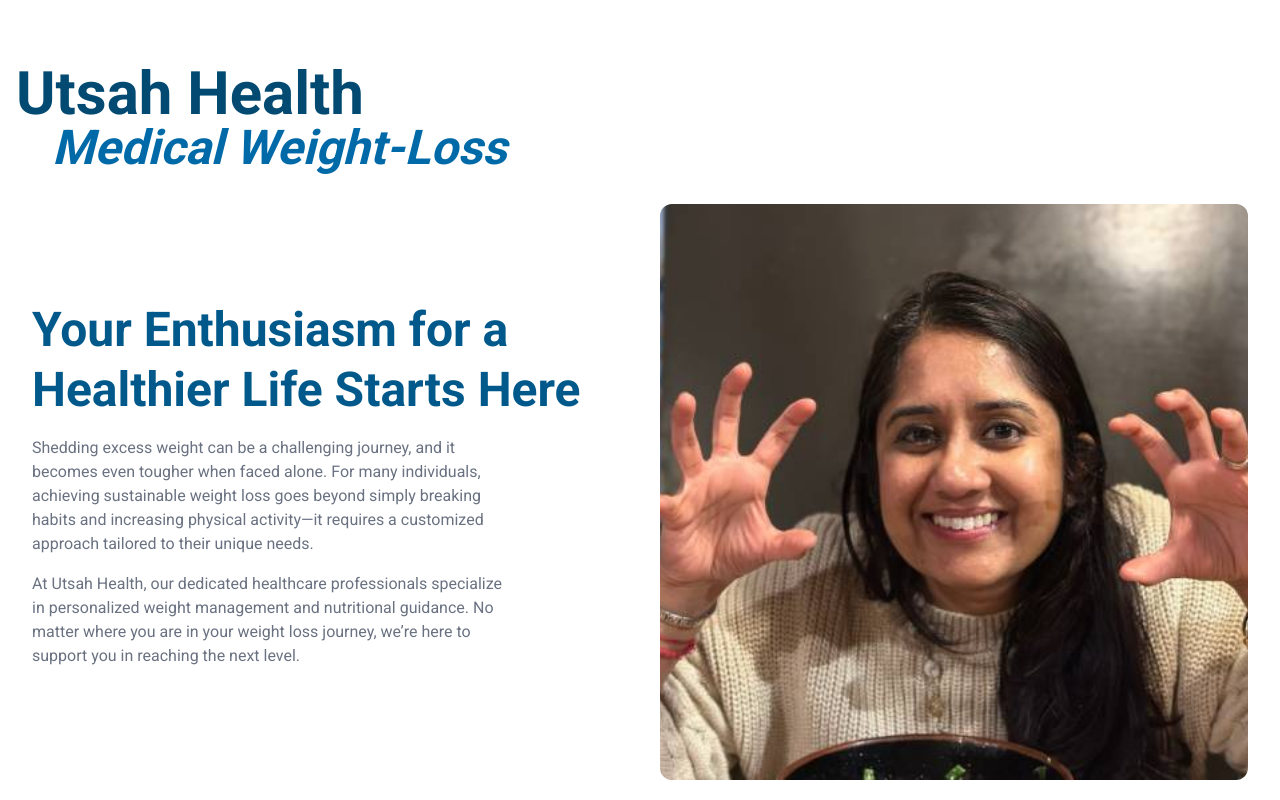
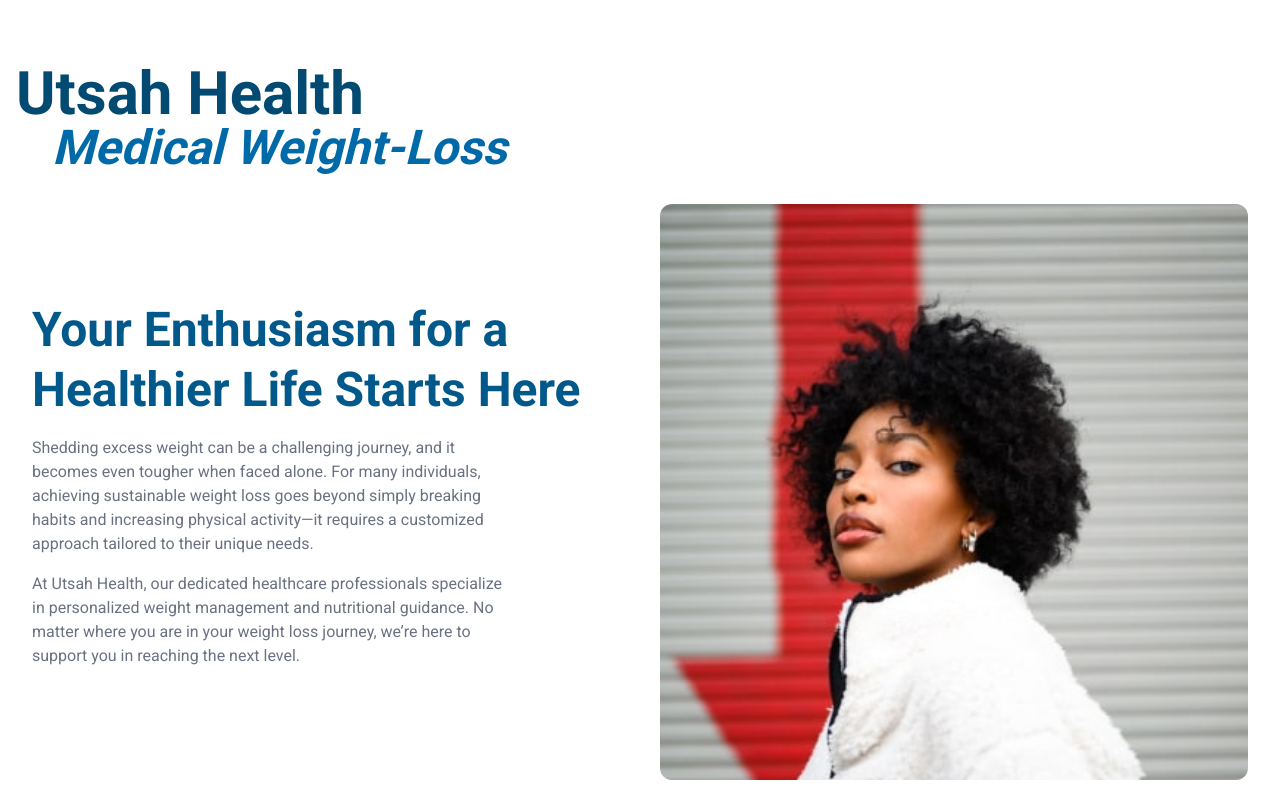
Before and after one commit to sroye98/utsah-health-nextjs, a Next.js app: page / in a window 1280 px wide. Shown: the top 800 px of the page. Built offline with nearby package versions, Linux system fonts and the light colour scheme.

Commit message:
removed links

```diff
--- a/src/components/contact-form.tsx
+++ b/src/components/contact-form.tsx
@@ -1,7 +1,7 @@
 "use client";
 
-import Constants from "@/constants";
-import CalendlyEmbed from "./calendly-embed";
+// import Constants from "@/constants";
+// import CalendlyEmbed from "./calendly-embed";
 
 const ContactForm = () => {
   return (
@@ -15,7 +15,7 @@
           and let&apos;s embark on a journey of innovation and success.
         </p>
       </div>
-      <CalendlyEmbed url={Constants.CALENDLY_URL} />
+      {/* <CalendlyEmbed url={Constants.CALENDLY_URL} /> */}
     </section>
   );
 };
--- a/src/components/hero.tsx
+++ b/src/components/hero.tsx
@@ -28,7 +28,7 @@
           width={1024}
           height={1024}
           alt="team work"
-          src="/image/gini-dutt.jpg"
+          src="/image/avatar1.jpg"
           className="h-[36rem] w-full rounded-xl object-cover"
         />
       </div>
--- a/src/components/nutritional-counseling.tsx
+++ b/src/components/nutritional-counseling.tsx
@@ -1,8 +1,8 @@
 "use client";
 
 import { FaCheckCircle } from "react-icons/fa";
-import CalendlyPopup from "./calendly-popup";
-import Constants from "@/constants";
+// import CalendlyPopup from "./calendly-popup";
+// import Constants from "@/constants";
 
 const ServiceNutritionalCounseling = () => {
   return (
@@ -112,7 +112,7 @@
           digestion, or long-term wellness**, we’ll guide you every step of the
           way.
         </p>
-        <CalendlyPopup url={Constants.CALENDLY_URL} />
+        {/* <CalendlyPopup url={Constants.CALENDLY_URL} /> */}
       </div>
     </section>
   );
--- a/src/components/obesity-management.tsx
+++ b/src/components/obesity-management.tsx
@@ -1,8 +1,8 @@
 "use client";
 
 import { FaCheckCircle } from "react-icons/fa";
-import CalendlyPopup from "./calendly-popup";
-import Constants from "@/constants";
+// import CalendlyPopup from "./calendly-popup";
+// import Constants from "@/constants";
 
 const ServiceObesityManagement = () => {
   return (
@@ -111,7 +111,7 @@
           we’re here to support you with **evidence-based care** and a
           **personalized plan** to help you achieve a healthier life.
         </p>
-        <CalendlyPopup url={Constants.CALENDLY_URL} />
+        {/* <CalendlyPopup url={Constants.CALENDLY_URL} /> */}
       </div>
     </section>
   );
--- a/src/components/physical-activity-counseling.tsx
+++ b/src/components/physical-activity-counseling.tsx
@@ -1,8 +1,8 @@
 "use client";
 
 import { FaCheckCircle } from "react-icons/fa";
-import CalendlyPopup from "./calendly-popup";
-import Constants from "@/constants";
+// import CalendlyPopup from "./calendly-popup";
+// import Constants from "@/constants";
 
 const ServicePhysicalActivityCounseling = () => {
   return (
@@ -112,7 +112,7 @@
           injuries, and enjoy movement. Let&apos;s build a **stronger, healthier
           you** together!
         </p>
-        <CalendlyPopup url={Constants.CALENDLY_URL} />
+        {/* <CalendlyPopup url={Constants.CALENDLY_URL} /> */}
       </div>
     </section>
   );
```
Also changed, not shown: public/image/qr-code.svg (added).
